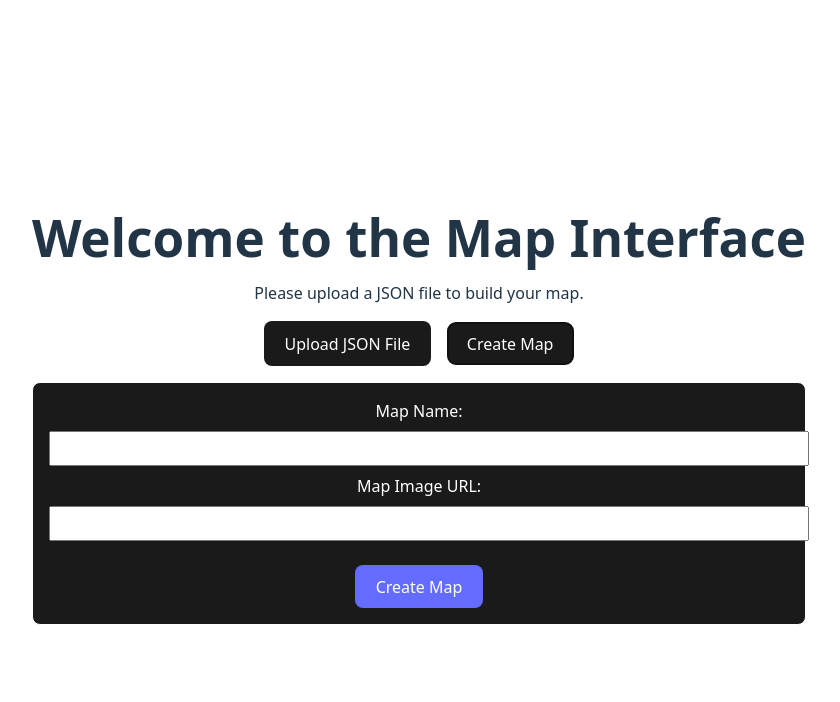
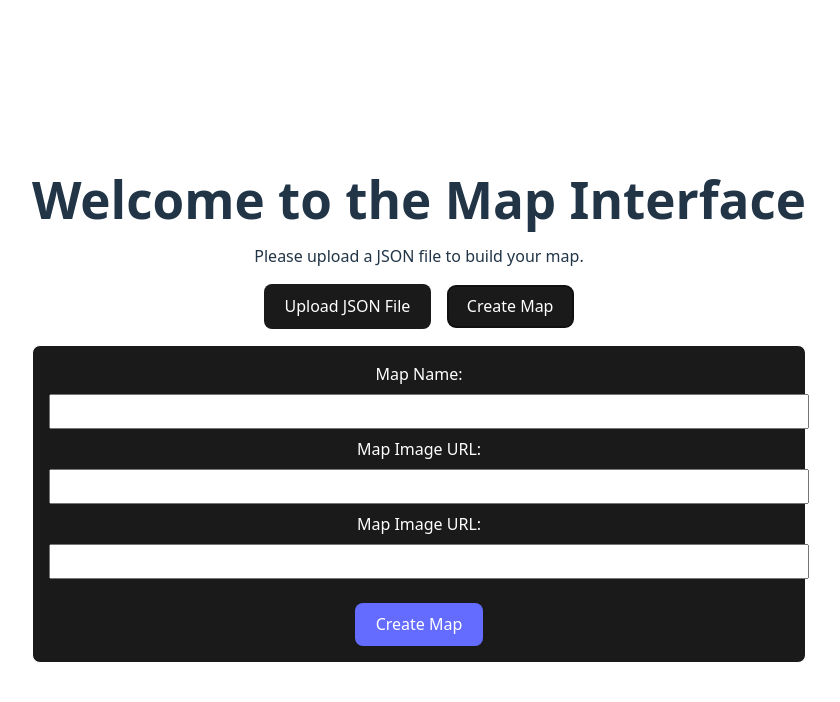
Before and after one commit to StevenR123/mapInterface, a React (Vite) app: page / in a window 1280 px wide. Both pictures are taken after a click on the button "Create Map". Shown: the top 702 px of the page, without its empty margins (221-1061 px from the left). Built offline with nearby package versions, Linux system fonts and the light colour scheme.

Commit message:
added default marker to map creation

```diff
--- a/src/components/LandingPage.tsx
+++ b/src/components/LandingPage.tsx
@@ -9,6 +9,7 @@ const LandingPage: React.FC<LandingPageProps> = ({ onImport }) => {
   const [showContextMenu, setShowContextMenu] = useState(false);
   const [mapName, setMapName] = useState('');
   const [mapImageUrl, setMapImageUrl] = useState('');
+  const [defaultMarkerImageUrl, setDefaultMarkerImageUrl] = useState('');
 
   const handleFileUpload = (event: React.ChangeEvent<HTMLInputElement>) => {
     const file = event.target.files?.[0];
@@ -34,6 +35,7 @@ const LandingPage: React.FC<LandingPageProps> = ({ onImport }) => {
         name: mapName,
         imageUrl: mapImageUrl,
         bounds: [[0, 0], [1, 1]],
+        defaultMarkerImageUrl: defaultMarkerImageUrl, // Added default marker image
       },
       markers: [],
     };
@@ -114,6 +116,15 @@ const LandingPage: React.FC<LandingPageProps> = ({ onImport }) => {
               style={{ width: '100%', padding: '0.5rem', marginTop: '0.5rem' }}
             />
           </label>
+          <label style={{ display: 'block', marginBottom: '0.5rem' }}>
+            Map Image URL:
+            <input
+              type="text"
+              value={defaultMarkerImageUrl}
+              onChange={(e) => setDefaultMarkerImageUrl(e.target.value)}
+              style={{ width: '100%', padding: '0.5rem', marginTop: '0.5rem' }}
+            />
+          </label>
           <button
             style={{
               marginTop: '1rem',
--- a/src/components/MapPage.tsx
+++ b/src/components/MapPage.tsx
@@ -53,7 +53,7 @@ const MapPage: React.FC = () => {
       label: '',
       description: '',
       icon: {
-        imageUrl: '',
+        imageUrl: mapData.map.defaultMarkerImageUrl,
         size: [40, 40],
       },
       clickPosition: {
```
